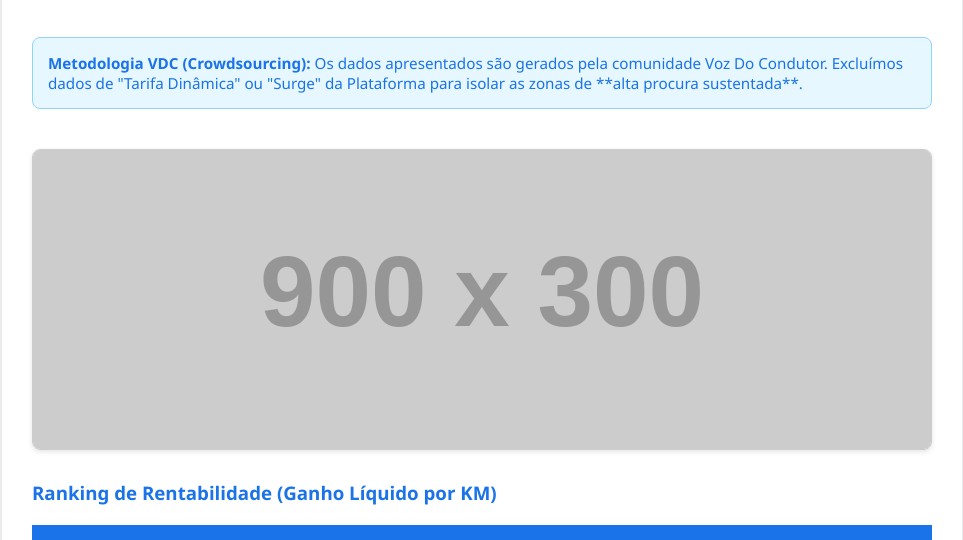
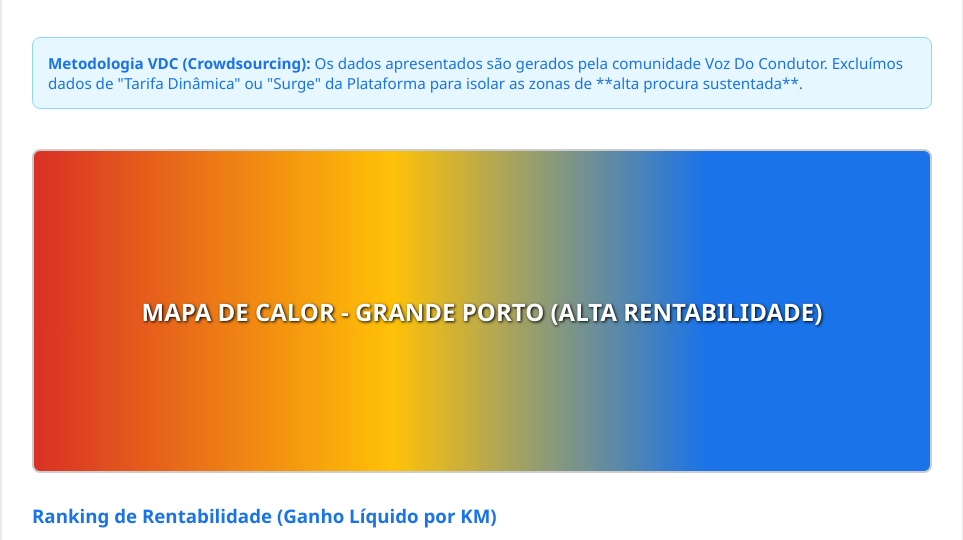
Before and after one commit to VDCpt/M-dulo-de-An-lise-de-Zonas-de-Alta-Rentabilidade-Mockup-, a plain HTML site: page index.html in a window 1280 px wide. Shown: the part 176-716 px from the top of the page, without its empty margins (158-1121 px from the left). Drawn offline with Linux system fonts and the light colour scheme; placeholder pictures from the web are drawn by us.

Commit message:
Update index.html

```diff
--- a/index.html
+++ b/index.html
@@ -59,18 +59,24 @@
             color: #34a853; /* Verde para alta rentabilidade */
         }
 
-        /* CÓDIGO DO MAPA SIMULADO (OPÇÃO 2: IMAGEM MAIS REALISTA) */
-        .mapa-simulado-container {
+        /* SECÇÃO DO MAPA DE CALOR (SIMULAÇÃO ESTÁVEL CSS) */
+        .mapa-simulado {
             margin-top: 40px;
-            border: 1px solid #ccc;
+            height: 300px;
+            /* Usamos um gradiente de cores que simula o calor */
+            background: linear-gradient(to right, #d93025 0%, #ffc107 40%, #1a73e8 75%); /* Vermelho (Alta Rent.) -> Amarelo -> Azul (Baixa Rent.) */
+            border: 2px solid #ccc;
             border-radius: 8px;
-            overflow: hidden;
-            box-shadow: 0 2px 5px rgba(0,0,0,0.1);
-        }
-        .mapa-simulado-container img {
-            width: 100%;
-            height: auto;
-            display: block;
+            display: flex;
+            align-items: center;
+            justify-content: center;
+            font-size: 1.5em;
+            color: white;
+            text-shadow: 1px 1px 3px #000;
+            position: relative;
+            font-weight: bold;
+            text-align: center;
+            padding: 10px;
         }
         /* FIM CÓDIGO DO MAPA SIMULADO */
 
@@ -101,11 +107,9 @@
             <strong>Metodologia VDC (Crowdsourcing):</strong> Os dados apresentados são gerados pela comunidade Voz Do Condutor. Excluímos dados de "Tarifa Dinâmica" ou "Surge" da Plataforma para isolar as zonas de **alta procura sustentada**.
         </div>
 
-        <div class="mapa-simulado-container">
-            <img src="https://via.placeholder.com/900x300/e74c3c/ffffff?text=MAPA+DE+CALOR+RENTABILIDADE+-+Grande+Porto+Simulado+(VDC)"
-                 alt="Mapa de Calor Dinâmico Simulado do Grande Porto">
+        <div class="mapa-simulado">
+            MAPA DE CALOR - GRANDE PORTO (ALTA RENTABILIDADE)
         </div>
-
 
         <h3 style="margin-top: 30px; color: #1a73e8;">Ranking de Rentabilidade (Ganho Líquido por KM)</h3>
 
```
